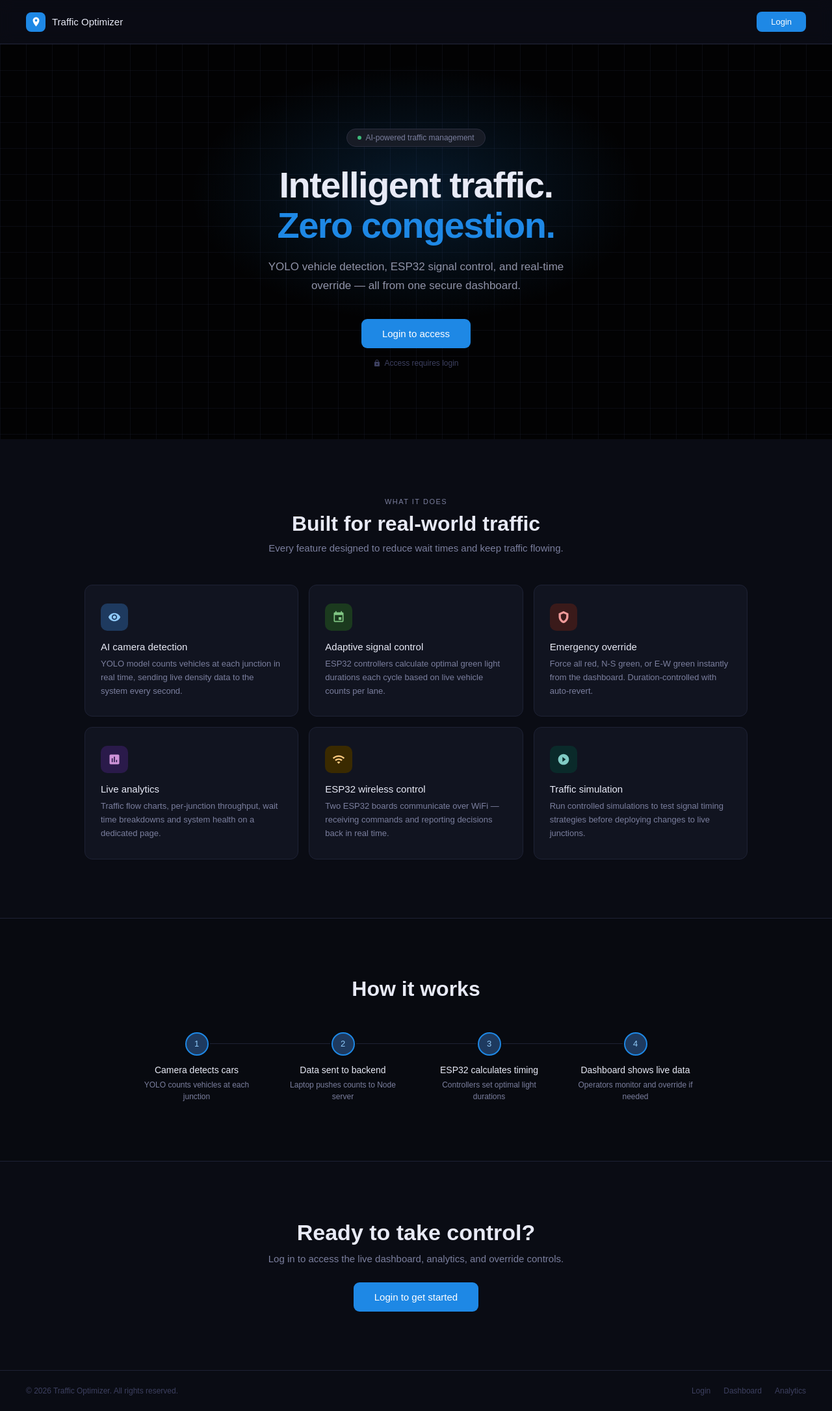
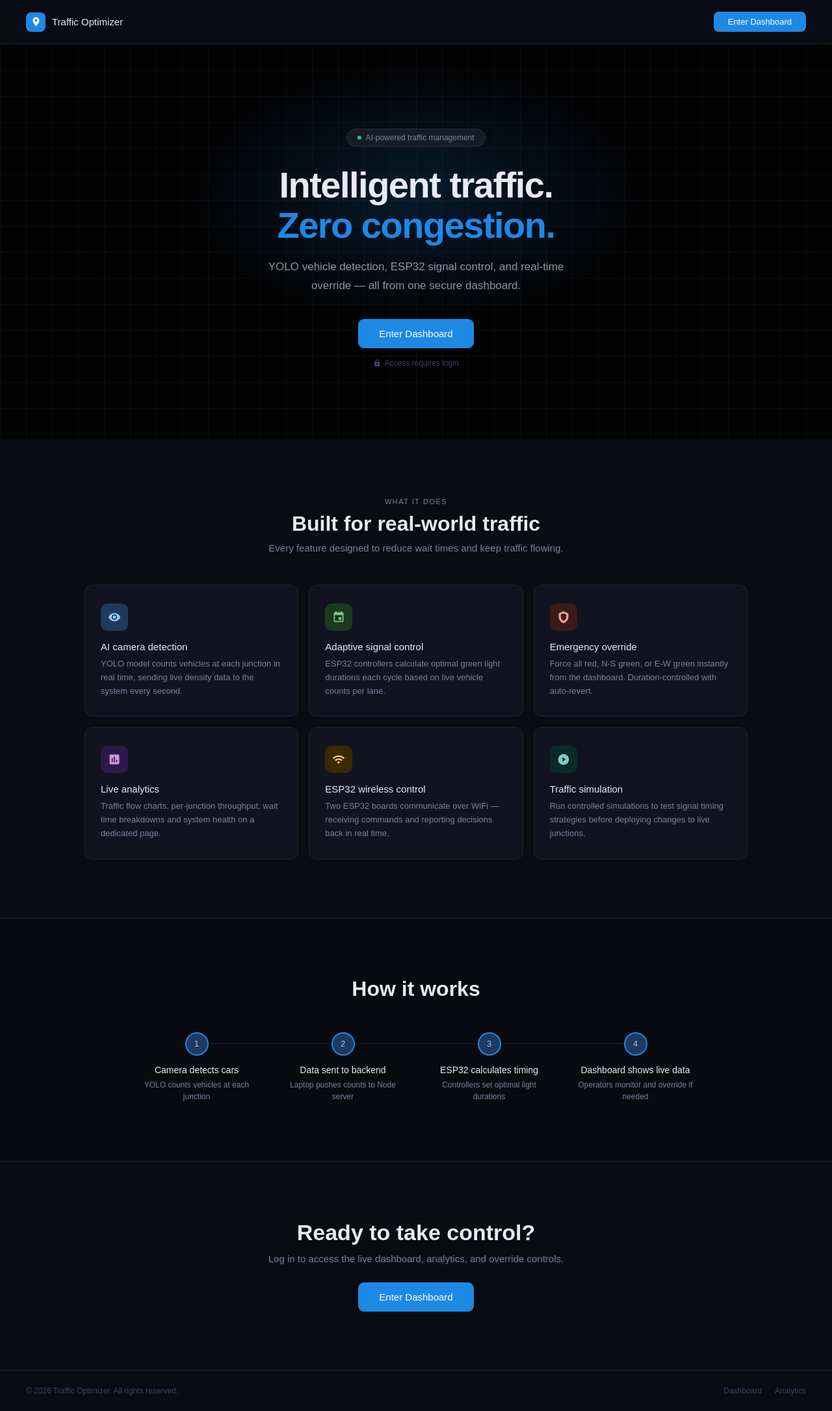
Before and after one commit to Mazibuko-Sanele/smart-traffic-dashboard, a plain HTML site: page frontend/views/index.html in a window 1280 px wide. Shown: the whole page at 65% size. Drawn offline with Linux system fonts and the light colour scheme; a script that the page names is missing.

Commit message:
Fix: Skip login page - go straight to dashboard

```diff
--- a/frontend/views/index.html
+++ b/frontend/views/index.html
@@ -16,7 +16,7 @@
       </div>
        Traffic Optimizer
     </div>
-    <a class="nav-login" href="/login">Login</a>
+    <a class="nav-login" href="/dashboard">Enter Dashboard</a>
   </nav>
 
   <section class="hero">
@@ -27,7 +27,7 @@
       <div class="hero-badge"><span class="badge-dot"></span>AI-powered traffic management</div>
       <h1>Intelligent traffic.<br><span class="hero-accent">Zero congestion.</span></h1>
       <p>YOLO vehicle detection, ESP32 signal control, and real-time override — all from one secure dashboard.</p>
-      <a class="hero-btn" href="/login">Login to access</a>
+      <a class="hero-btn" href="/dashboard">Enter Dashboard</a>
       <div class="lock-note">
         <svg viewBox="0 0 24 24"><path d="M18 8h-1V6c0-2.76-2.24-5-5-5S7 3.24 7 6v2H6c-1.1 0-2 .9-2 2v10c0 1.1.9 2 2 2h12c1.1 0 2-.9 2-2V10c0-1.1-.9-2-2-2zm-6 9c-1.1 0-2-.9-2-2s.9-2 2-2 2 .9 2 2-.9 2-2 2zm3.1-9H8.9V6c0-1.71 1.39-3.1 3.1-3.1 1.71 0 3.1 1.39 3.1 3.1v2z"/></svg>
         Access requires login
@@ -124,15 +124,14 @@
   <section class="cta-section">
     <h2>Ready to take control?</h2>
     <p>Log in to access the live dashboard, analytics, and override controls.</p>
-    <a class="hero-btn" href="/login">Login to get started</a>
+    <a class="hero-btn" href="/dashboard">Enter Dashboard</a>
   </section>
 
   <footer class="footer">
     <p>© 2026 Traffic Optimizer. All rights reserved.</p>
     <div class="footer-links">
-      <a href="/login">Login</a>
-      <a href="/login">Dashboard</a>
-      <a href="/login">Analytics</a>
+      <a href="/dashboard">Dashboard</a>
+      <a href="/dashboard">Analytics</a>
     </div>
   </footer>
 
```
